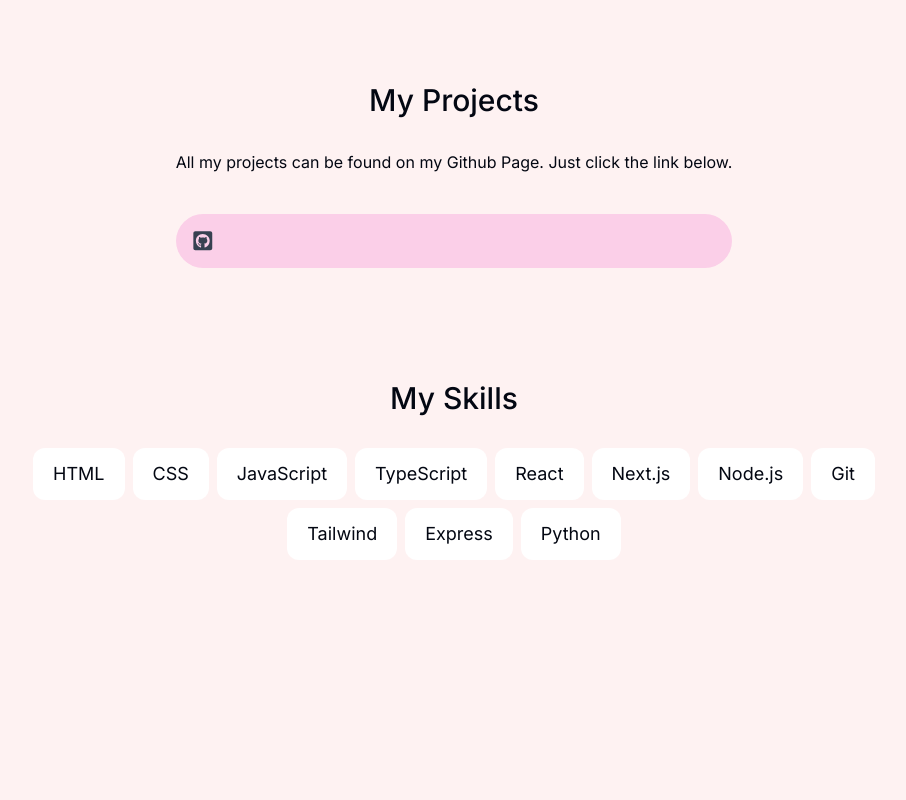
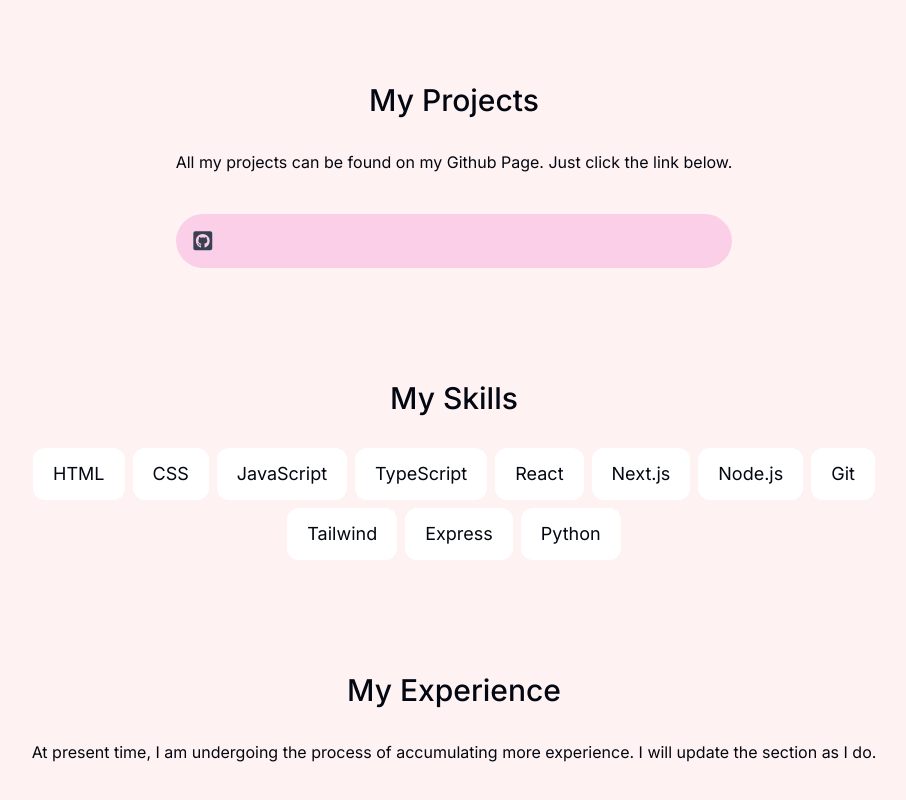
Before and after one commit to mariavo1/itmd543react, a Next.js app: page / in a window 1280 px wide. Shown: the part 1086-1886 px from the top of the page, without its empty margins (186-1092 px from the left). Before the commit the page ends 1758 px from the top, so only its background shows below. Built offline with nearby package versions, Linux system fonts and the light colour scheme.

Commit message:
Add paragraph on exp

```diff
--- a/app/page.tsx
+++ b/app/page.tsx
@@ -1,4 +1,5 @@
 import About from "@/components/about";
+import Experience from "@/components/experience";
 import Intro from "@/components/intro";
 import Projects from "@/components/projects";
 import Skills from "@/components/skills";
@@ -10,6 +11,7 @@ export default function Home() {
       <About />
       <Projects />
       <Skills />
+      <Experience />
     </main>
   )
 }
--- a/components/experience.tsx
+++ b/components/experience.tsx
@@ -1,7 +1,14 @@
 import React from 'react';
+import SectionHeading from './section-heading';
 
 export default function Experience() {
   return (
-    <div>E</div>
+    <section id="experience" className="scroll-mt-28 mb-28">
+        <SectionHeading>My Experience</SectionHeading>
+        <p>
+            At present time, I am undergoing the process of accumulating more experience.{" "}
+            I will update the section as I do.
+        </p>
+    </section>
   )
 }
```
